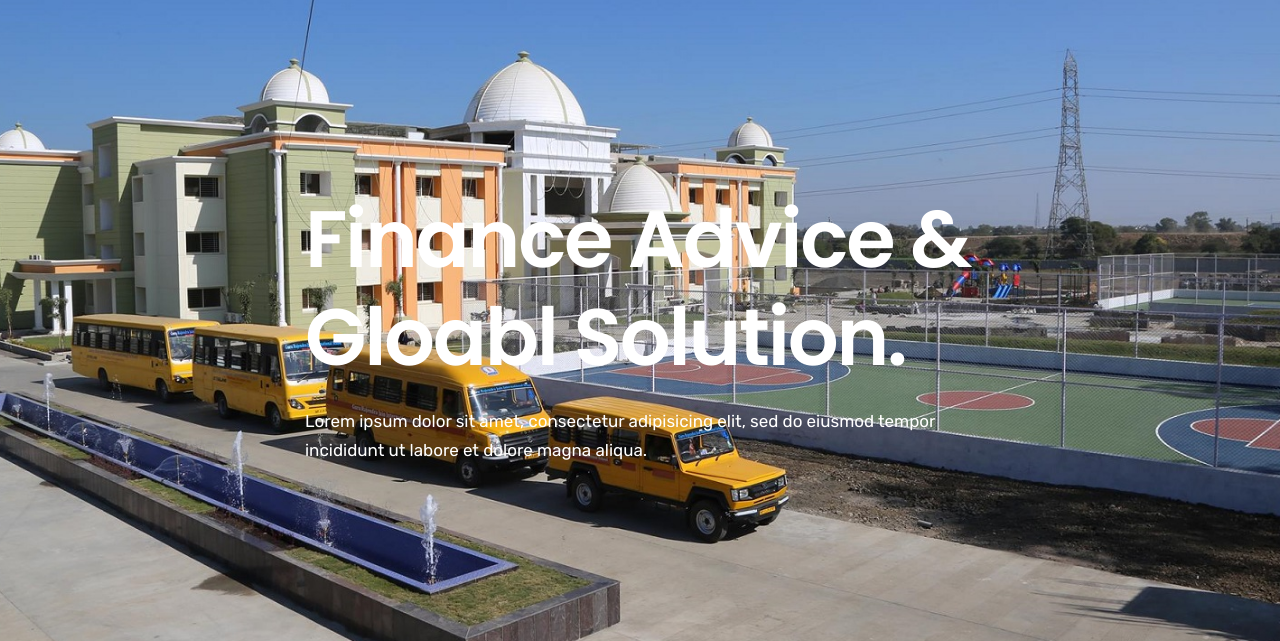
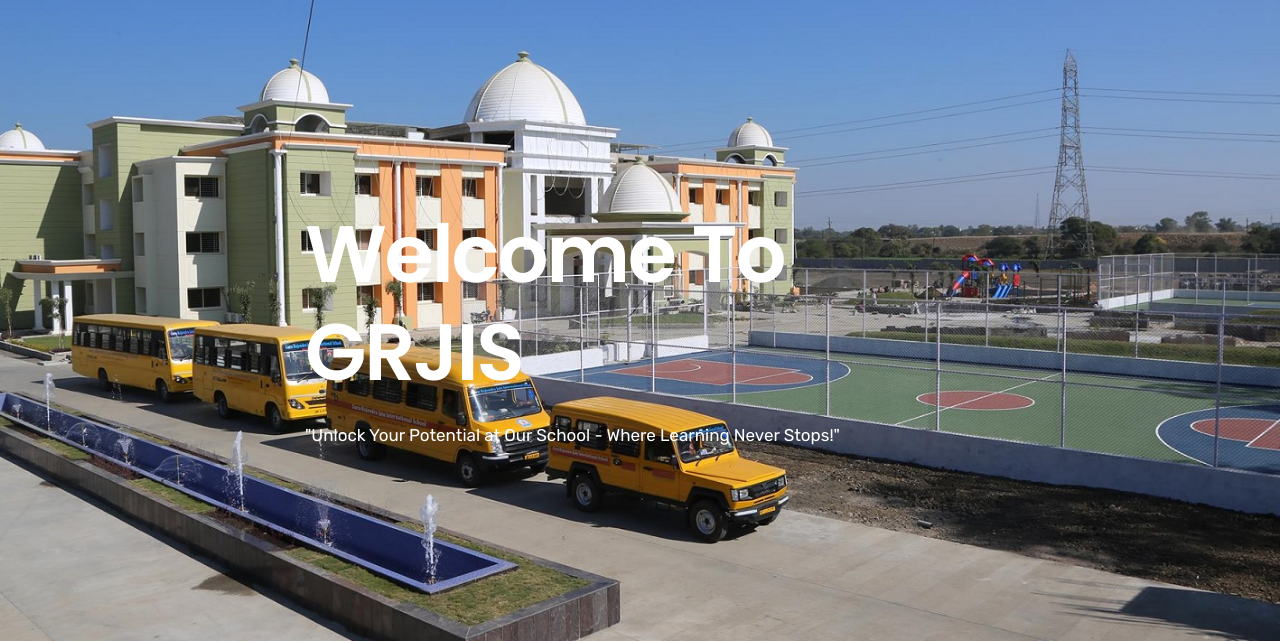
Before and after one commit to Animesh273/GRJIS, a plain HTML site: page index.html in a window 1280 px wide. Shown: the part 159-800 px from the top of the page. Drawn offline with Linux system fonts and the light colour scheme.

Commit message:
committed

```diff
--- a/index.html
+++ b/index.html
@@ -6,7 +6,7 @@
 <head>
     <meta charset="utf-8">
     <meta http-equiv="x-ua-compatible" content="ie=edge">
-    <title>Beakai - Business and Financial Institution HTML5 Template </title>
+    <title>GRJIS</title>
     <meta name="description" content="">
     <meta name="viewport" content="width=device-width, initial-scale=1">
 
@@ -173,8 +173,8 @@
                                     <div class="hero-text">
                                         <div class="hero-slider-caption ">
                                             <!-- <h5 data-animation="fadeInUp" data-delay=".2s">We are here for your help.</h5> -->
-                                            <h1 data-animation="fadeInUp" data-delay=".4s">Finance Advice & Gloabl Solution.</h1>
-                                            <p data-animation="fadeInUp" data-delay=".6s">Lorem ipsum dolor sit amet, consectetur adipisicing elit, sed do eiusmod tempor incididunt ut labore et dolore magna aliqua.</p>
+                                            <h1 data-animation="fadeInUp" data-delay=".4s">Welcome To GRJIS</h1>
+                                            <p data-animation="fadeInUp" data-delay=".6s">"Unlock Your Potential at Our School - Where Learning Never Stops!"</p>
                                         </div>
                                         <!-- <div class="hero-slider-btn">
                                             <a data-animation="fadeInLeft" data-delay=".6s" href="about.html" class="bt-btn btn-h-white">Discover More</a>
```
